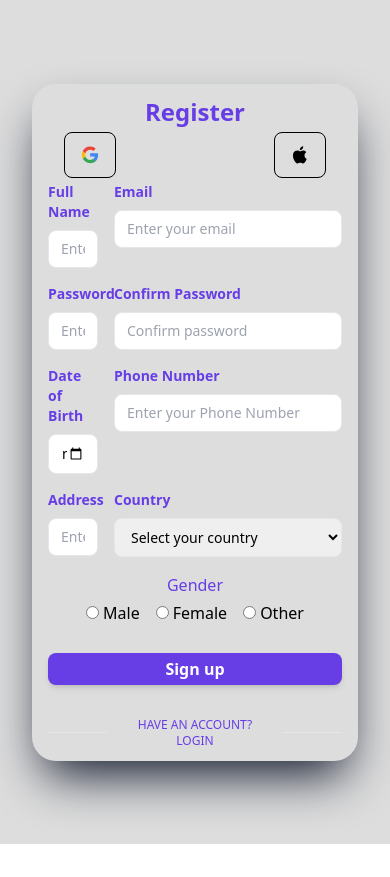
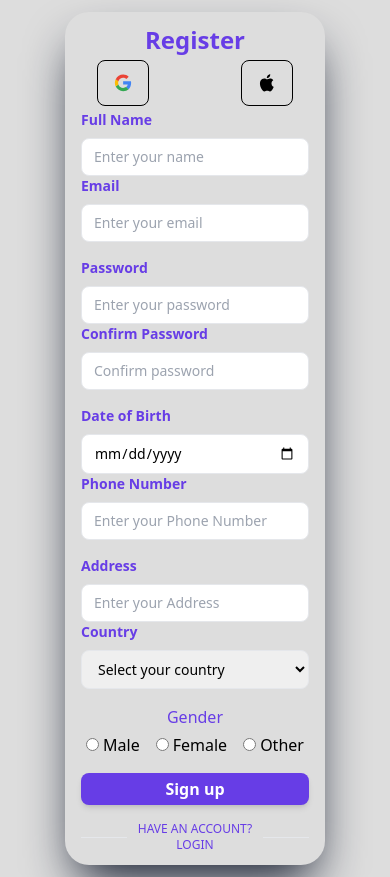
Before and after one commit to Munyia/CarSale, a React (Vite) app: page /register in a window 390 px wide. Before the commit the page ends 844 px from the top, so only its background shows below. Built offline with nearby package versions, Linux system fonts and the light colour scheme.

Commit message:
responsiveness

```diff
--- a/src/assets/pages/Register.jsx
+++ b/src/assets/pages/Register.jsx
@@ -81,8 +81,10 @@ const Register = () => {
               </div>
             </div>
           </div>
-          <form className="grid grid-cols-1 sm:grid-cols-1 md:grid-cols-2 gap-4">
-  <div>
+          <form className="flex flex-col space-y-4">
+  {/* Row 1 */}
+  <div className="flex flex-col md:flex-row md:space-x-4">
+    <div className="flex-1">
       <label htmlFor="fullname" className="font-semibold text-sm text-but pb-1 block">Full Name</label>
       <input
         className="border rounded-lg px-3 py-2 mt-1 text-sm w-full focus:border-blue-500 focus:ring-2 focus:ring-blue-500"
@@ -93,7 +95,7 @@ const Register = () => {
         placeholder="Enter your name"
       />
     </div>
-  <div>
+    <div className="flex-1">
       <label htmlFor="email" className="font-semibold text-sm text-but pb-1 block">Email</label>
       <input
         className="border rounded-lg px-3 py-2 mt-1 text-sm w-full focus:border-blue-500 focus:ring-2 focus:ring-blue-500"
@@ -104,7 +106,11 @@ const Register = () => {
         placeholder="Enter your email"
       />
     </div>
-  <div>
+  </div>
+
+  {/* Row 2 */}
+  <div className="flex flex-col md:flex-row md:space-x-4">
+    <div className="flex-1">
       <label htmlFor="password" className="font-semibold text-sm text-but pb-1 block">Password</label>
       <input
         className="border rounded-lg px-3 py-2 mt-1 text-sm w-full focus:border-blue-500 focus:ring-2 focus:ring-blue-500"
@@ -115,7 +121,7 @@ const Register = () => {
         placeholder="Enter your password"
       />
     </div>
-  <div>
+    <div className="flex-1">
       <label htmlFor="confirmpassword" className="font-semibold text-sm text-but pb-1 block">Confirm Password</label>
       <input
         className="border rounded-lg px-3 py-2 mt-1 text-sm w-full focus:border-blue-500 focus:ring-2 focus:ring-blue-500"
@@ -126,7 +132,11 @@ const Register = () => {
         placeholder="Confirm password"
       />
     </div>
-  <div>
+  </div>
+
+  {/* Row 3 */}
+  <div className="flex flex-col md:flex-row md:space-x-4">
+    <div className="flex-1">
       <label htmlFor="dob" className="font-semibold text-sm text-but pb-1 block">Date of Birth</label>
       <input
         className="border rounded-lg px-3 py-2 mt-1 text-sm w-full focus:border-blue-500 focus:ring-2 focus:ring-blue-500"
@@ -136,7 +146,7 @@ const Register = () => {
         required
       />
     </div>
-  <div>
+    <div className="flex-1">
       <label htmlFor="phonenumber" className="font-semibold text-sm text-but pb-1 block">Phone Number</label>
       <input
         className="border rounded-lg px-3 py-2 mt-1 text-sm w-full focus:border-blue-500 focus:ring-2 focus:ring-blue-500"
@@ -147,7 +157,11 @@ const Register = () => {
         placeholder="Enter your Phone Number"
       />
     </div>
-  <div>
+  </div>
+
+  {/* Row 4 */}
+  <div className="flex flex-col md:flex-row md:space-x-4">
+    <div className="flex-1">
       <label htmlFor="address" className="font-semibold text-sm text-but pb-1 block">Address</label>
       <input
         className="border rounded-lg px-3 py-2 mt-1 text-sm w-full focus:border-blue-500 focus:ring-2 focus:ring-blue-500"
@@ -158,7 +172,7 @@ const Register = () => {
         placeholder="Enter your Address"
       />
     </div>
-  <div>
+    <div className="flex-1">
       <label htmlFor="country" className="font-semibold text-sm text-but pb-1 block">Country</label>
       <select
         className="border rounded-lg px-3 py-2 mt-1 text-sm w-full focus:border-blue-500 focus:ring-2 focus:ring-but"
@@ -171,7 +185,10 @@ const Register = () => {
         <option value="canada">Canada</option>
       </select>
     </div>
-  <div className="gender-box mb-1 col-span-2">
+  </div>
+
+  {/* Gender Selection */}
+  <div className="gender-box mb-1">
     <label className="block text-but justify-center text-center">Gender</label>
     <div className="flex justify-center gap-4 mt-1">
       <div>
@@ -188,7 +205,9 @@ const Register = () => {
       </div>
     </div>
   </div>
-  <div className="mt-2 col-span-2">
+
+  {/* Submit Button */}
+  <div className="mt-2">
     <button
       className="py-1 px-2 hover:text-black bg-but hover:bg-blue-500 focus:ring-blue-200 focus:ring-offset-blue-400 text-white w-full transition ease-in duration-200 text-center text-base font-semibold shadow-md focus:outline-none focus:ring-2 focus:ring-offset-2 rounded-lg"
       type="submit"
@@ -196,7 +215,9 @@ const Register = () => {
       Sign up
     </button>
   </div>
-  <div className="flex items-center justify-between mt-4 col-span-2">
+
+  {/* Login Link */}
+  <div className="flex items-center justify-between mt-4">
     <span className="w-1/5 border-b dark:border-gray-600 md:w-1/4"></span>
     <p className="text-xs uppercase text-but dark:text-gray-500">
       Have an account?
@@ -207,6 +228,7 @@ const Register = () => {
 </form>
 
 
+
         </div>
       </div>
     </div>
```
Lines whose indentation alone changed are shown as unchanged.
